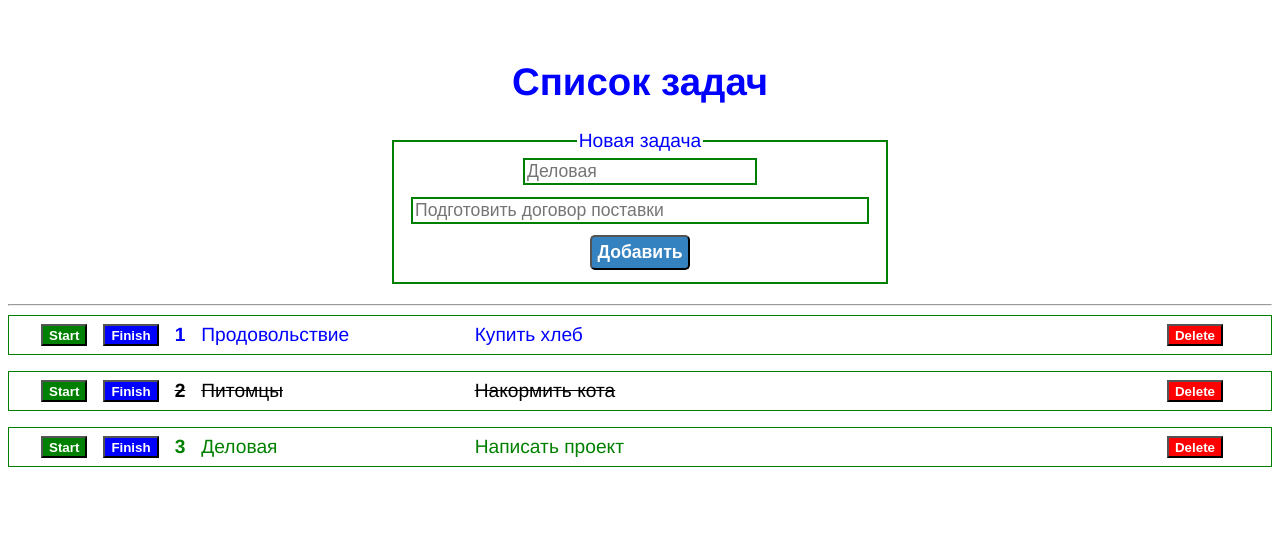
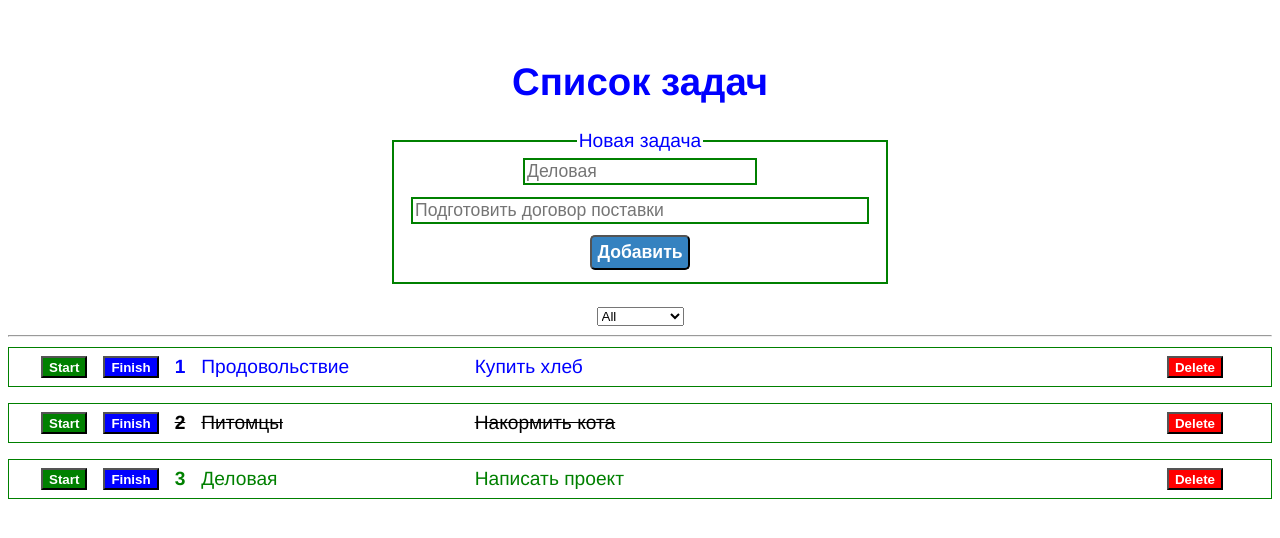
Before and after one commit to Ivan583/big-list, a Vue app: page / in a window 1280 px wide. Shown: the top 538 px of the page. Built offline with nearby package versions, Linux system fonts and the light colour scheme.

Commit message:
Сортировка по статусу

```diff
--- a/src/App.vue
+++ b/src/App.vue
@@ -2,11 +2,17 @@
   <div id="app">
     <h1>Список задач</h1>
     <AddTask @add-task="newTask" />
+    <select v-model="statusFilter">
+      <option value="all">All</option>
+      <option value="completed">Completed</option>
+      <option value="started">Started</option>
+      <option value="pending">Pending</option>
+    </select>
     <hr />
     <Loader v-if="loading" />
     <TaskList
-      v-else-if="tasks.length"
-      :item="tasks"
+      v-else-if="filteredTasks.length"
+      :item="filteredTasks"
       @started-task="startedTask"
       @finish-task="finishTask"
       @remove-task="removeTask"
@@ -25,10 +31,12 @@ export default {
   data() {
     return {
       tasks: [],
-      loading: true
+      loading: true,
+      statusFilter: "all"
     };
   },
   components: { TaskList, AddTask, Loader },
+
   methods: {
     startedTask(id) {
       console.log(id);
@@ -43,6 +51,19 @@ export default {
       this.tasks.push(elem);
     }
   },
+
+  computed: {
+    filteredTasks() {
+      if (this.statusFilter === "completed")
+        return this.tasks.filter(t => t.stage === "Completed");
+      if (this.statusFilter === "started")
+        return this.tasks.filter(t => t.stage === "Started");
+      if (this.statusFilter === "pending")
+        return this.tasks.filter(t => t.stage === "Pending");
+      return this.tasks;
+    }
+  },
+
   mounted() {
     fetch("/tasks.json")
       .then(res => res.json())
```
